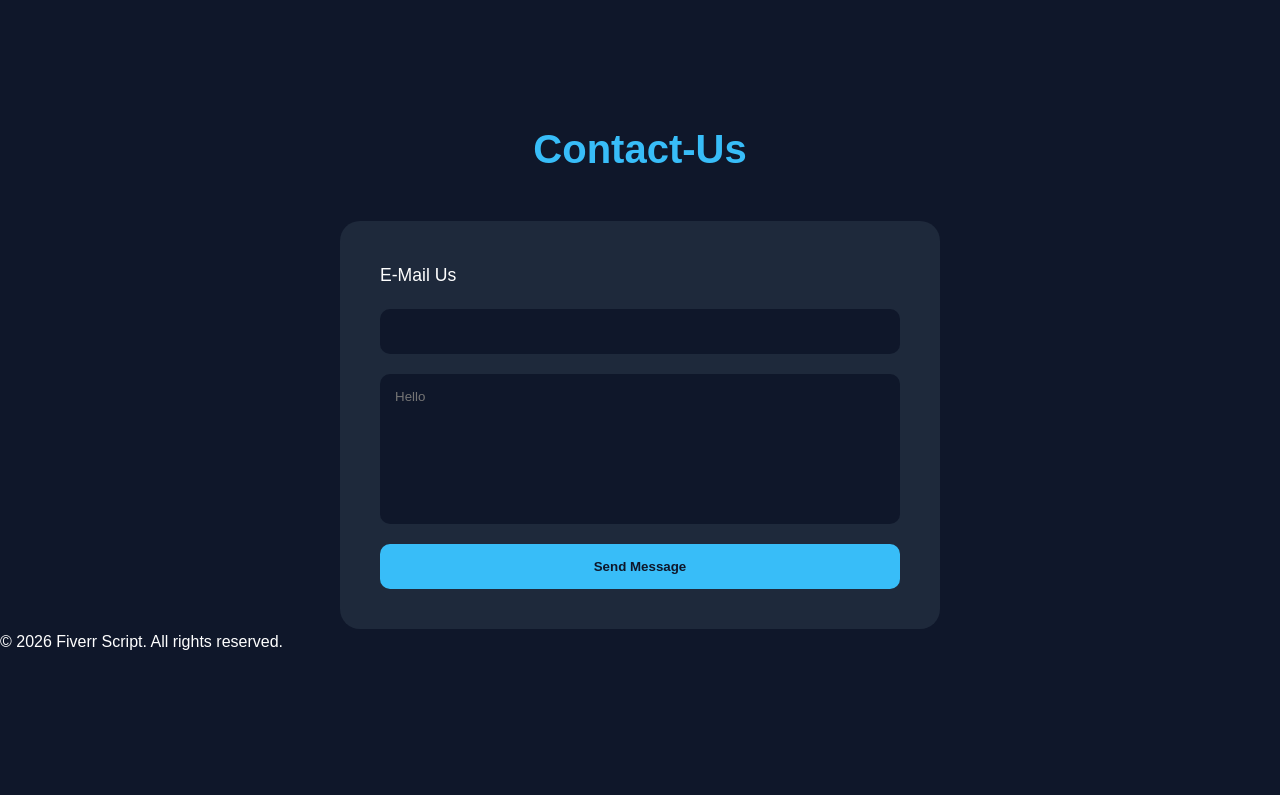
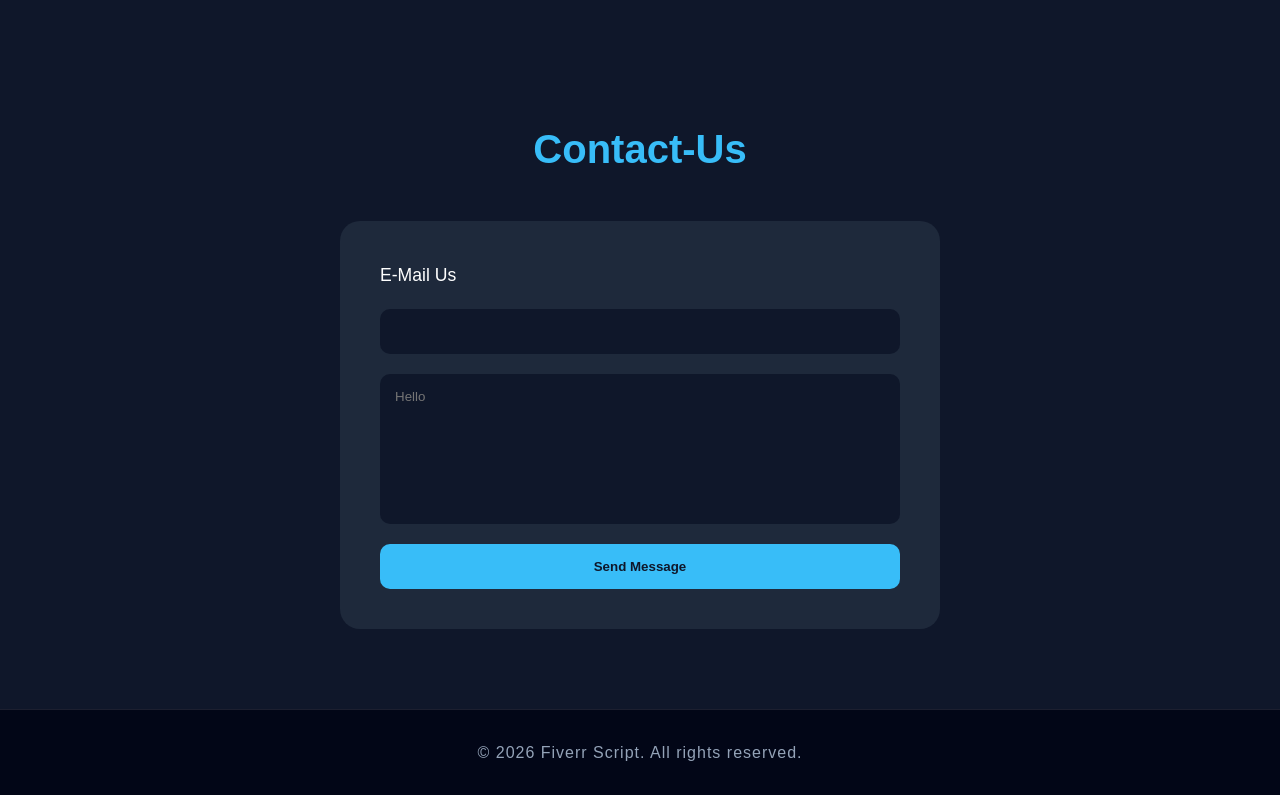
Before and after one commit to notthelastalex-sys/Landing-Page, a plain HTML site: page index.html in a window 1280 px wide. Shown: the part 1424-2219 px from the top of the page. Before the commit the page ends 2078 px from the top, so only its background shows below. Drawn offline with Linux system fonts and the light colour scheme.

Commit message:
Update design.css

```diff
--- a/design.css
+++ b/design.css
@@ -204,6 +204,34 @@ button{
 button:hover{
     background: #0ea5e9;
 }
+/* FOOTER */
+
+footer{
+    width: 100%;
+    background: #020617;
+    padding: 30px 10%;
+    margin-top: 80px;
+
+    display: flex;
+    justify-content: center;
+    align-items: center;
+
+    border-top: 1px solid rgba(255,255,255,0.1);
+}
+
+footer p{
+    color: #94a3b8;
+    font-size: 1rem;
+    letter-spacing: 1px;
+    text-align: center;
+}
+
+/* OPTIONAL HOVER EFFECT */
+
+footer p:hover{
+    color: #38bdf8;
+    transition: 0.3s ease;
+}
 
 /* MOBILE */
 
```
